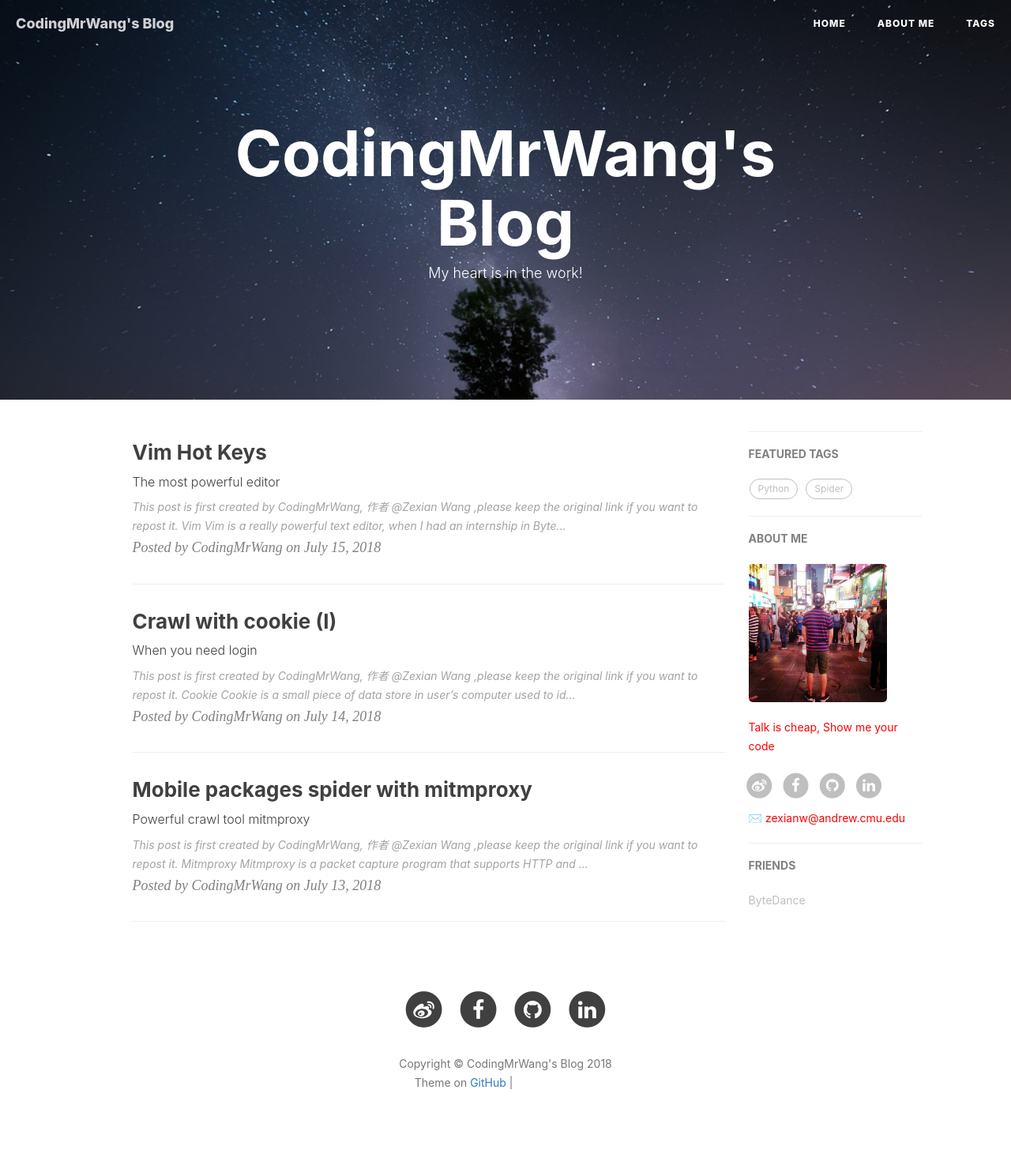
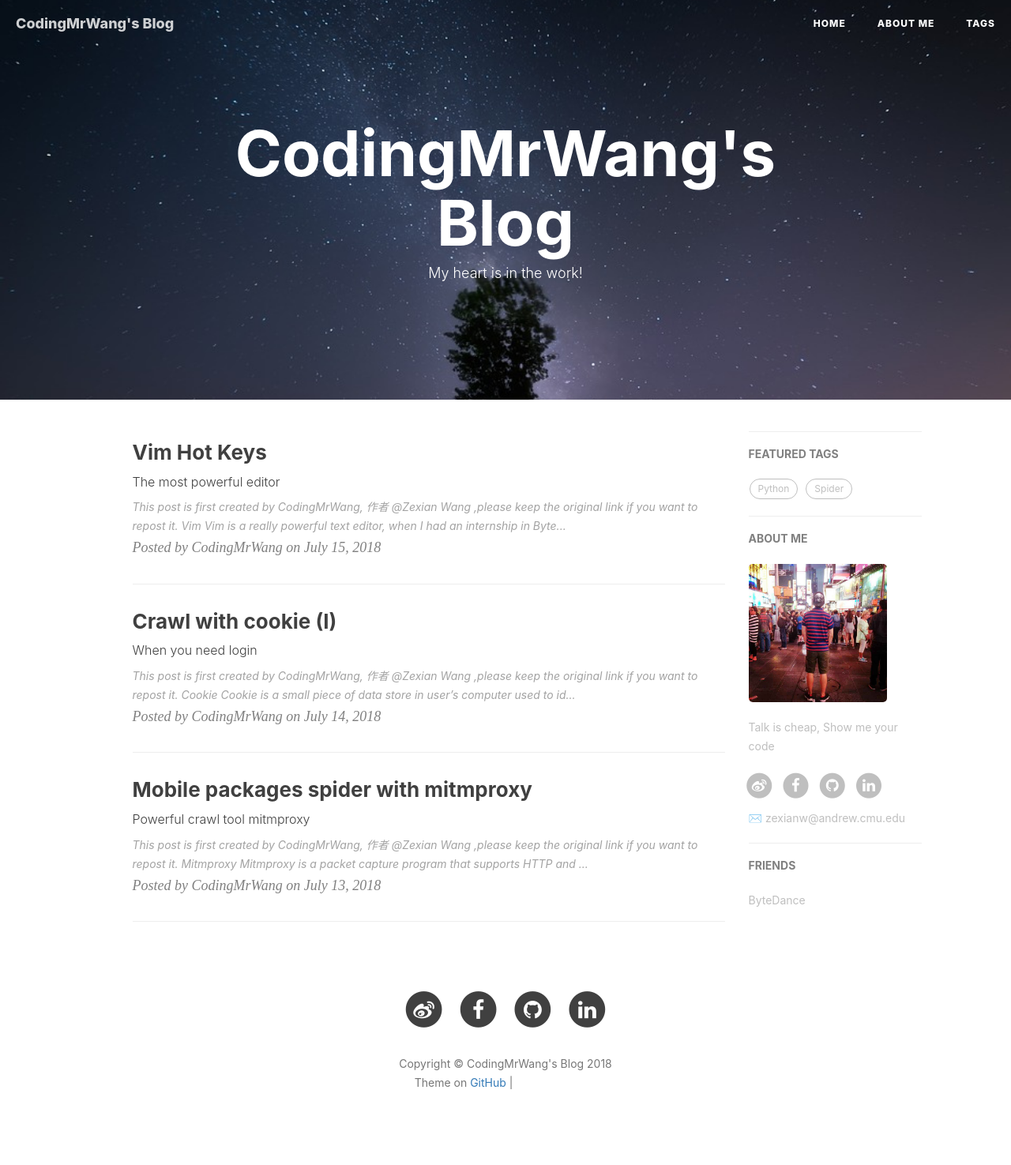
Before and after one commit to CodingMrWang/codingmrwang.github.io, a Jekyll site: the page built from index.html, in a window 1280 px wide. Shown: the whole page at 79% size. Built offline with Jekyll 4.4.1, drawn with Linux system fonts in a browser that asks for light colours; nearby versions of some CDN libraries; the list of posts is cut into pages by our own code; comment, search, counter and statistics services are not loaded; grey boxes are pictures that could not be loaded.

Commit message:
update color of about me description

```diff
--- a/_layouts/page.html
+++ b/_layouts/page.html
@@ -108,7 +108,7 @@ layout: default
                             </a>
                         {% endif %}
                         {% if site.sidebar-about-description %}
-                            <p, style="color:red">{{site.sidebar-about-description}}</p>
+                            <p>{{site.sidebar-about-description}}</p>
                         {% endif %}
                         <!-- SNS Link -->
                         <ul class="list-inline">
```
